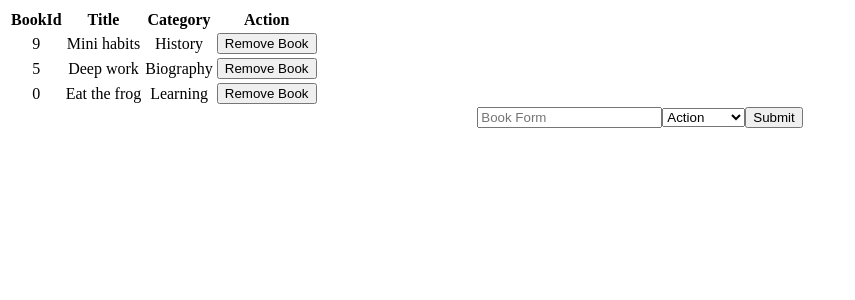
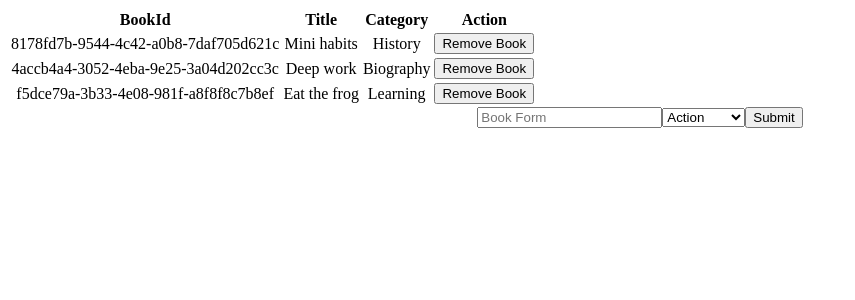
Before and after one commit to Oxford-G/react-redux-bookstore, a React (Create React App) app: page / in a window 1280 px wide. Shown: the top 300 px of the page, without its empty margins (0-855 px from the left). Built offline with nearby package versions, Linux system fonts and the light colour scheme.

Commit message:
Add uuid method in all required places in the project

```diff
--- a/src/index.js
+++ b/src/index.js
@@ -1,5 +1,6 @@
 import React from 'react';
 import ReactDOM from 'react-dom';
+import { v4 as uuid } from 'uuid';
 import { createStore } from 'redux';
 import { Provider } from 'react-redux';
 import App from './components/App';
@@ -8,17 +9,17 @@ import rootReducer from './reducers';
 const initialState = {
   books: [
     {
-      bookId: Math.floor(Math.random() * 10),
+      bookId: uuid(),
       title: 'Mini habits',
       category: 'History',
     },
     {
-      bookId: Math.floor(Math.random() * 10),
+      bookId: uuid(),
       title: 'Deep work',
       category: 'Biography',
     },
     {
-      bookId: Math.floor(Math.random() * 10),
+      bookId: uuid(),
       title: 'Eat the frog',
       category: 'Learning',
     },
```
